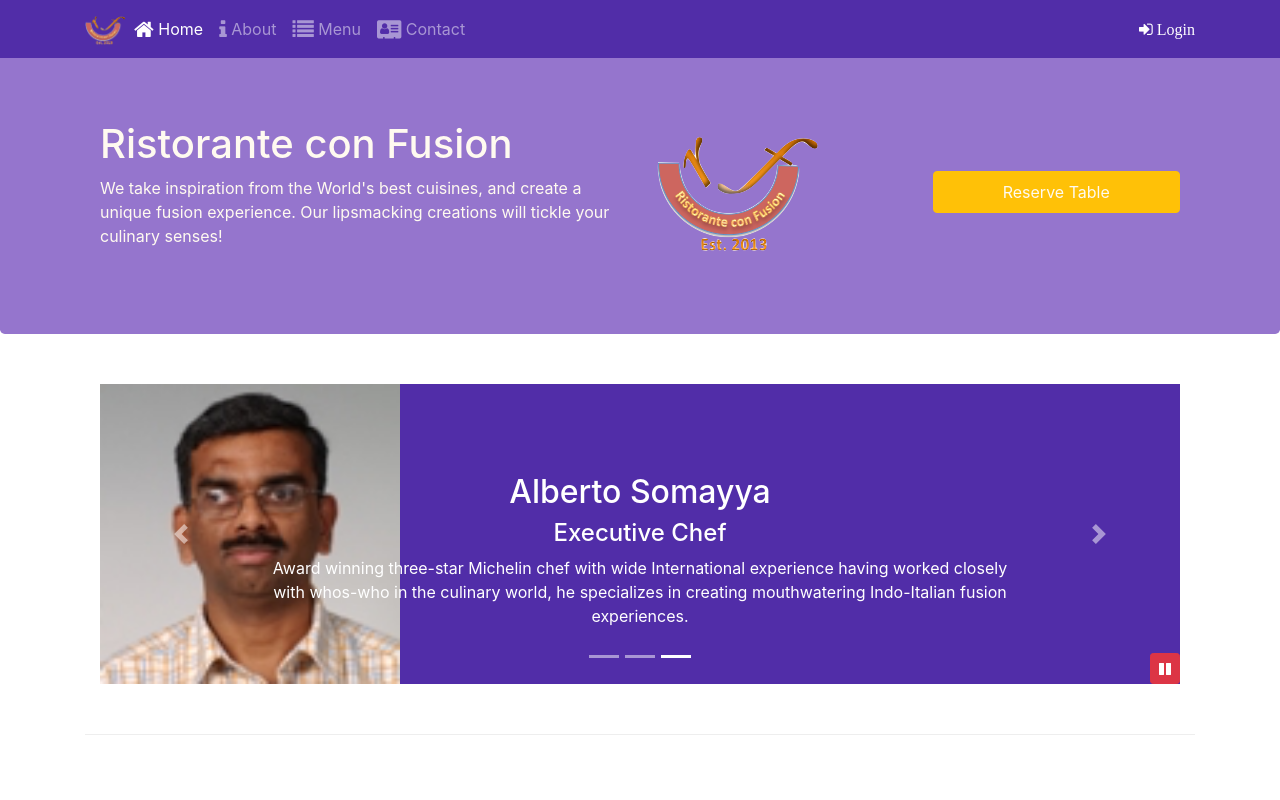
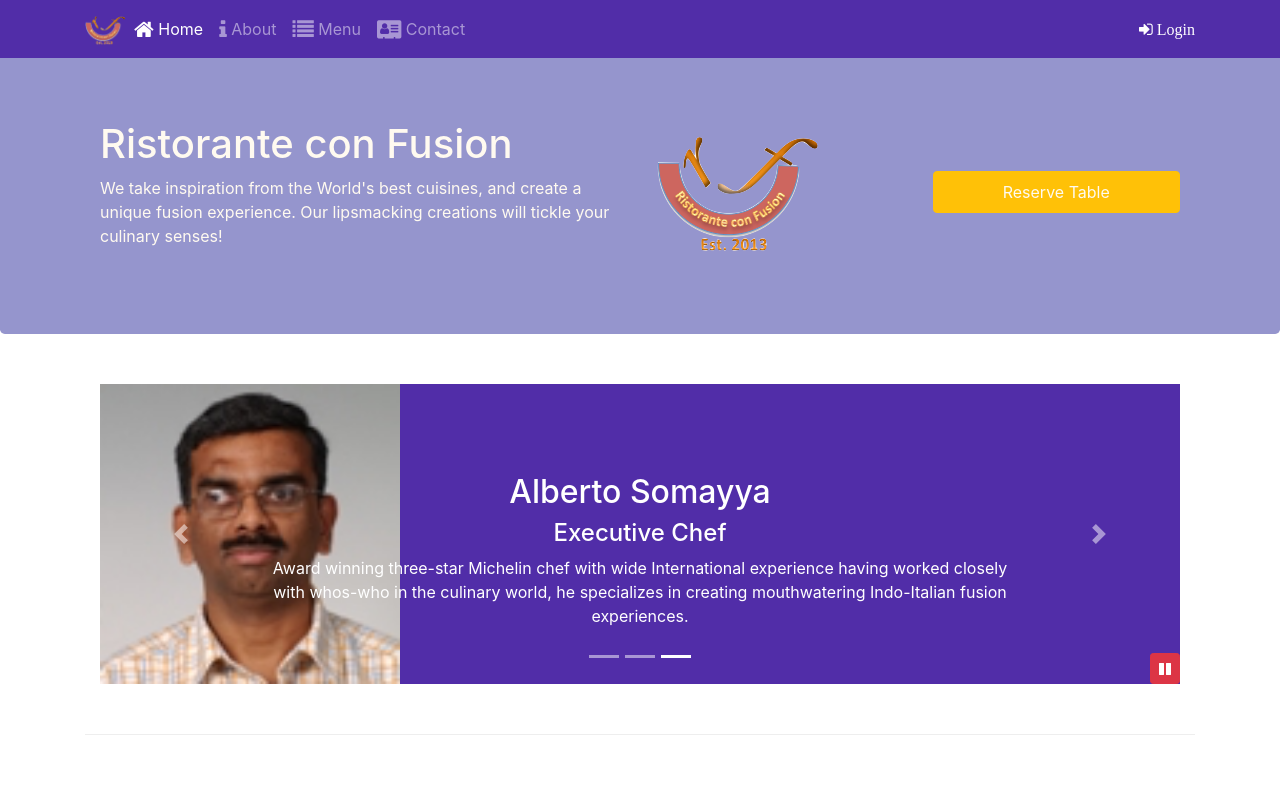
Before and after one commit to giridhar45ro/conFusion, a website: page index.html in a window 1280 px wide. Shown: the top 800 px of the page. Drawn offline with nearby package versions, Linux system fonts and the light colour scheme.

Commit message:
Update index.html

```diff
--- a/index.html
+++ b/index.html
@@ -10,7 +10,7 @@
     <link rel="stylesheet" href="node_modules/bootstrap/dist/css/bootstrap.min.css">
     <link rel="stylesheet" href="node_modules/font-awesome/css/font-awesome.min.css">
     <link rel="stylesheet" href="node_modules/bootstrap-social/bootstrap-social.css">
-    <link href="css/style.css" rel="stylesheet">
+    <link href="css/style-old.css" rel="stylesheet">
     <!-- endbuild -->
 <head>
     <title>Ristorante Con Fusion</title>
```
